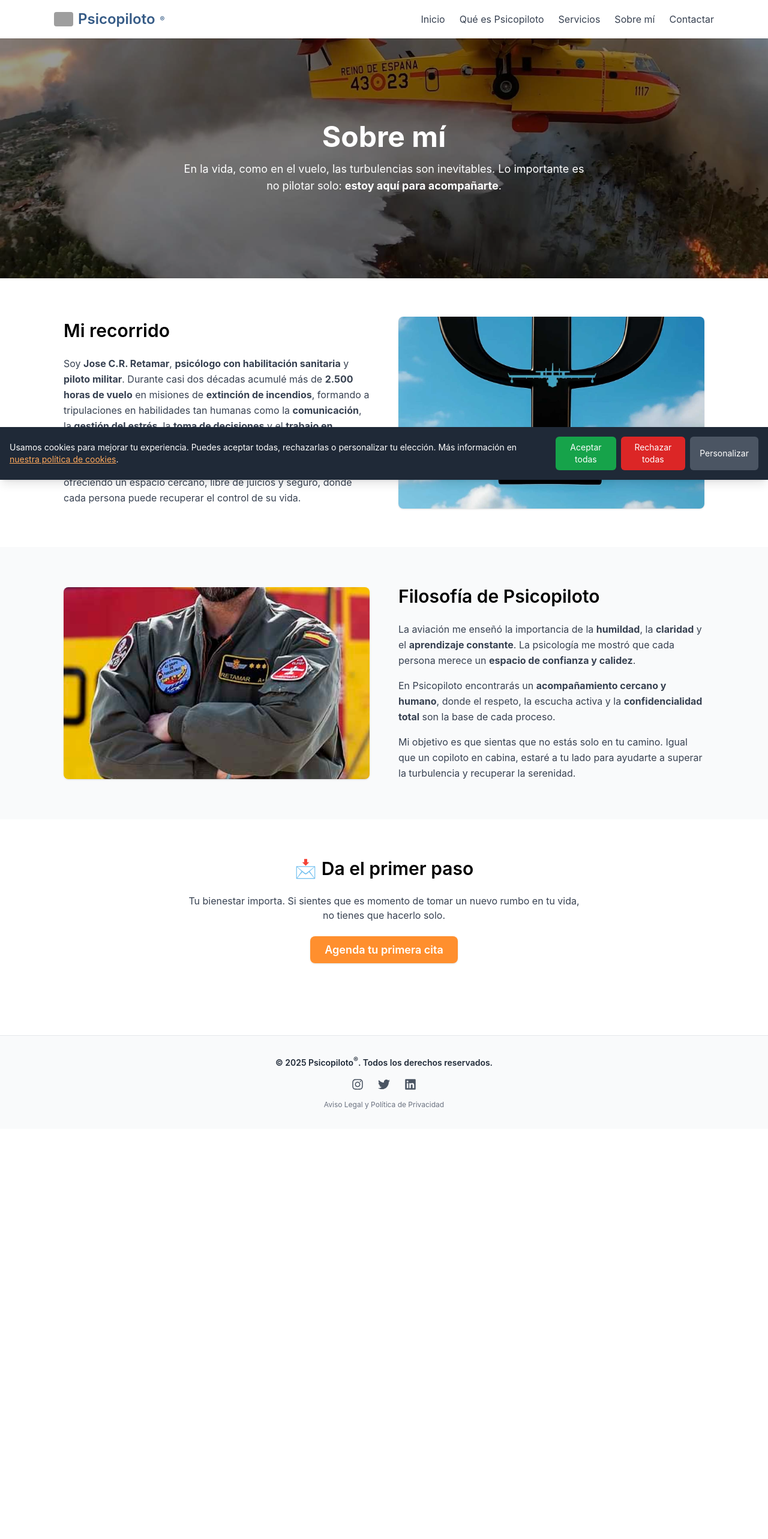
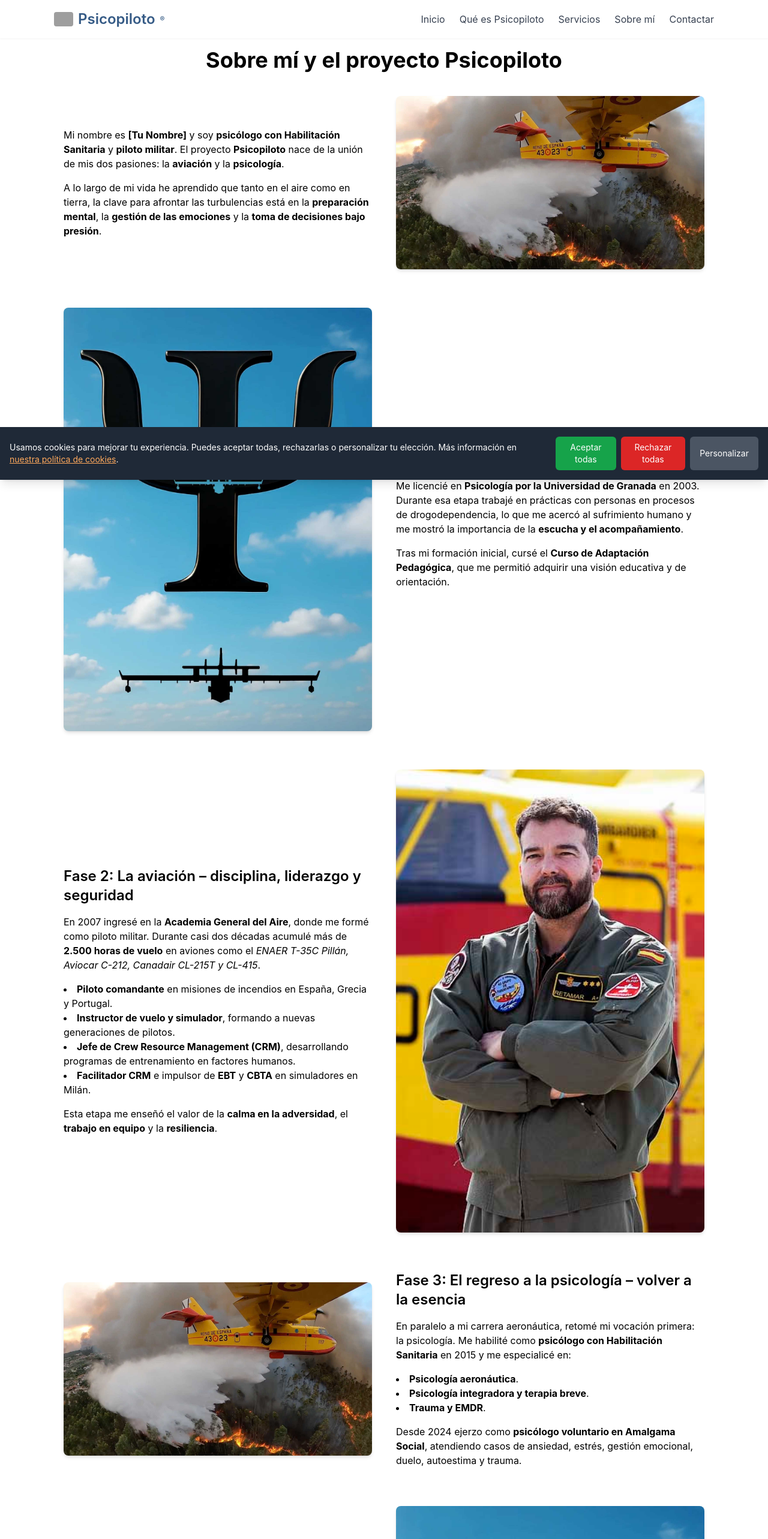
Before and after one commit to psicopiloto/psicopilotopage1, a Next.js app: page /sobre-mi in a window 1280 px wide. Shown: the top 2566 px of the page at 60% size. Before the commit the page ends 1882 px from the top, so only its background shows below. Built offline with nearby package versions, Linux system fonts and the light colour scheme; grey boxes are pictures that could not be loaded.

Commit message:
Update sobre-mi.js22

```diff
--- a/pages/sobre-mi.js
+++ b/pages/sobre-mi.js
@@ -7,115 +7,184 @@ export default function SobreMi() {
   return (
     <div className="min-h-screen flex flex-col">
       <Nav />
-      <main className="flex-grow pt-16">
-        {/* HERO */}
-        <section className="relative h-[50vh] flex items-center justify-center">
+      <main className="flex-grow pt-20 pb-16">
+        <div className="container mx-auto px-4 max-w-5xl">
+          <h1 className="text-4xl font-bold mb-10 text-center">
+            Sobre mí y el proyecto Psicopiloto
+          </h1>
+
+          {/* Intro */}
+          <section className="mb-16">
+            <div className="grid md:grid-cols-2 gap-10 items-center">
+              <div>
+                <p>
+                  Mi nombre es <strong>[Tu Nombre]</strong> y soy{" "}
+                  <strong>psicólogo con Habilitación Sanitaria</strong> y{" "}
+                  <strong>piloto militar</strong>. El proyecto{" "}
+                  <strong>Psicopiloto</strong> nace de la unión de mis dos pasiones:
+                  la <strong>aviación</strong> y la <strong>psicología</strong>.
+                </p>
+                <p className="mt-4">
+                  A lo largo de mi vida he aprendido que tanto en el aire como en tierra,
+                  la clave para afrontar las turbulencias está en la{" "}
+                  <strong>preparación mental</strong>, la{" "}
+                  <strong>gestión de las emociones</strong> y la{" "}
+                  <strong>toma de decisiones bajo presión</strong>.
+                </p>
+              </div>
               <Image
                 src="/sobre1.jpg"
-            alt="Psicopiloto - Psicología y acompañamiento"
-            fill
-            style={{ objectFit: "cover" }}
-            priority
+                alt="Psicopiloto - experiencia en psicología"
+                width={600}
+                height={400}
+                className="rounded-lg shadow-md"
               />
-          <div className="absolute inset-0 bg-black/40 z-10" />
-          <div className="relative z-20 text-center text-white px-6">
-            <h1 className="text-4xl md:text-5xl font-bold mb-4">Sobre mí</h1>
-            <p className="text-lg max-w-2xl mx-auto">
-              En la vida, como en el vuelo, las turbulencias son inevitables.
-              Lo importante es no pilotar solo: <strong>estoy aquí para acompañarte</strong>.
-            </p>
             </div>
           </section>
 
-        {/* BLOQUE 1 */}
-        <section className="py-16 bg-white">
-          <div className="container mx-auto grid md:grid-cols-2 gap-12 items-center">
-            <div>
-              <h2 className="text-3xl font-semibold mb-6">Mi recorrido</h2>
-              <p className="text-gray-700 leading-relaxed mb-4">
-                Soy <strong>Jose C.R. Retamar</strong>,{" "}
-                <strong>psicólogo con habilitación sanitaria</strong> y{" "}
-                <strong>piloto militar</strong>.
-                Durante casi dos décadas acumulé más de{" "}
-                <strong>2.500 horas de vuelo</strong> en misiones de{" "}
-                <strong>extinción de incendios</strong>, formando a tripulaciones
-                en habilidades tan humanas como la{" "}
-                <strong>comunicación</strong>, la{" "}
-                <strong>gestión del estrés</strong>, la{" "}
-                <strong>toma de decisiones</strong> y el{" "}
-                <strong>trabajo en equipo</strong>.
-              </p>
-              <p className="text-gray-700 leading-relaxed">
-                Hoy aplico toda esa experiencia a la{" "}
-                <strong>psicología clínica y online</strong>, ofreciendo un
-                espacio cercano, libre de juicios y seguro, donde cada persona
-                puede recuperar el control de su vida.
-              </p>
-            </div>
-            <div className="relative w-full h-80">
+          {/* Fase 1 */}
+          <section className="mb-16">
+            <div className="grid md:grid-cols-2 gap-10 items-center">
               <Image
                 src="/sobre2.jpg"
-                alt="Psicólogo online en Granada"
-                fill
-                style={{ objectFit: "cover" }}
-                className="rounded-lg shadow"
+                alt="Vocación por la psicología"
+                width={600}
+                height={400}
+                className="rounded-lg shadow-md order-2 md:order-1"
               />
-            </div>
-          </div>
-        </section>
-
-        {/* BLOQUE 2 */}
-        <section className="py-16 bg-gray-50">
-          <div className="container mx-auto grid md:grid-cols-2 gap-12 items-center">
-            <div className="relative w-full h-80 order-2 md:order-1">
-              <Image
-                src="/sobre3.jpg"
-                alt="Psicopiloto - Acompañamiento terapéutico"
-                fill
-                style={{ objectFit: "cover" }}
-                className="rounded-lg shadow"
-              />
-            </div>
               <div className="order-1 md:order-2">
-              <h2 className="text-3xl font-semibold mb-6">Filosofía de Psicopiloto</h2>
-              <p className="text-gray-700 leading-relaxed mb-4">
-                La aviación me enseñó la importancia de la{" "}
-                <strong>humildad</strong>, la{" "}
-                <strong>claridad</strong> y el{" "}
-                <strong>aprendizaje constante</strong>.
-                La psicología me mostró que cada persona merece un{" "}
-                <strong>espacio de confianza y calidez</strong>.
+                <h2 className="text-2xl font-semibold mb-4">
+                  Fase 1: El inicio – vocación por la psicología
+                </h2>
+                <p>
+                  Me licencié en <strong>Psicología por la Universidad de Granada</strong> en 2003.
+                  Durante esa etapa trabajé en prácticas con personas en procesos de drogodependencia,
+                  lo que me acercó al sufrimiento humano y me mostró la importancia de la{" "}
+                  <strong>escucha y el acompañamiento</strong>.
                 </p>
-              <p className="text-gray-700 leading-relaxed mb-4">
-                En Psicopiloto encontrarás un{" "}
-                <strong>acompañamiento cercano y humano</strong>, donde el
-                respeto, la escucha activa y la{" "}
-                <strong>confidencialidad total</strong> son la base de cada
-                proceso.
-              </p>
-              <p className="text-gray-700 leading-relaxed">
-                Mi objetivo es que sientas que no estás solo en tu camino. Igual
-                que un copiloto en cabina, estaré a tu lado para ayudarte a
-                superar la turbulencia y recuperar la serenidad.
+                <p className="mt-4">
+                  Tras mi formación inicial, cursé el{" "}
+                  <strong>Curso de Adaptación Pedagógica</strong>, que me permitió adquirir una visión educativa y de orientación.
                 </p>
               </div>
             </div>
           </section>
 
-        {/* CTA FINAL */}
-        <section className="py-16 bg-white text-center">
-          <h2 className="text-3xl font-semibold mb-6">📩 Da el primer paso</h2>
-          <p className="text-gray-700 mb-8 max-w-2xl mx-auto">
-            Tu bienestar importa.
-            Si sientes que es momento de tomar un nuevo rumbo en tu vida, no
-            tienes que hacerlo solo.
+          {/* Fase 2 */}
+          <section className="mb-16">
+            <div className="grid md:grid-cols-2 gap-10 items-center">
+              <div>
+                <h2 className="text-2xl font-semibold mb-4">
+                  Fase 2: La aviación – disciplina, liderazgo y seguridad
+                </h2>
+                <p>
+                  En 2007 ingresé en la <strong>Academia General del Aire</strong>, donde me formé como piloto militar.
+                  Durante casi dos décadas acumulé más de <strong>2.500 horas de vuelo</strong> en aviones como el{" "}
+                  <em>ENAER T-35C Pillán, Aviocar C-212, Canadair CL-215T y CL-415</em>.
                 </p>
+                <ul className="list-disc list-inside mt-4">
+                  <li><strong>Piloto comandante</strong> en misiones de incendios en España, Grecia y Portugal.</li>
+                  <li><strong>Instructor de vuelo y simulador</strong>, formando a nuevas generaciones de pilotos.</li>
+                  <li><strong>Jefe de Crew Resource Management (CRM)</strong>, desarrollando programas de entrenamiento en factores humanos.</li>
+                  <li><strong>Facilitador CRM</strong> e impulsor de <strong>EBT</strong> y <strong>CBTA</strong> en simuladores en Milán.</li>
+                </ul>
+                <p className="mt-4">
+                  Esta etapa me enseñó el valor de la <strong>calma en la adversidad</strong>,
+                  el <strong>trabajo en equipo</strong> y la <strong>resiliencia</strong>.
+                </p>
+              </div>
+              <Image
+                src="/sobre3.jpg"
+                alt="Psicología y aviación unidas"
+                width={600}
+                height={400}
+                className="rounded-lg shadow-md"
+              />
+            </div>
+          </section>
+
+          {/* Fase 3 */}
+          <section className="mb-16">
+            <div className="grid md:grid-cols-2 gap-10 items-center">
+              <Image
+                src="/sobre1.jpg"
+                alt="Psicólogo con habilitación sanitaria"
+                width={600}
+                height={400}
+                className="rounded-lg shadow-md order-2 md:order-1"
+              />
+              <div className="order-1 md:order-2">
+                <h2 className="text-2xl font-semibold mb-4">
+                  Fase 3: El regreso a la psicología – volver a la esencia
+                </h2>
+                <p>
+                  En paralelo a mi carrera aeronáutica, retomé mi vocación primera: la psicología.
+                  Me habilité como <strong>psicólogo con Habilitación Sanitaria</strong> en 2015 y me especialicé en:
+                </p>
+                <ul className="list-disc list-inside mt-4">
+                  <li><strong>Psicología aeronáutica</strong>.</li>
+                  <li><strong>Psicología integradora y terapia breve</strong>.</li>
+                  <li><strong>Trauma y EMDR</strong>.</li>
+                </ul>
+                <p className="mt-4">
+                  Desde 2024 ejerzo como <strong>psicólogo voluntario en Amalgama Social</strong>, atendiendo casos de ansiedad,
+                  estrés, gestión emocional, duelo, autoestima y trauma.
+                </p>
+              </div>
+            </div>
+          </section>
+
+          {/* Fase 4 */}
+          <section className="mb-16">
+            <div className="grid md:grid-cols-2 gap-10 items-center">
+              <div>
+                <h2 className="text-2xl font-semibold mb-4">
+                  Fase 4: El voluntariado – la parte más humana
+                </h2>
+                <p>
+                  El voluntariado ha sido siempre un pilar en mi vida. En mi juventud colaboré con{" "}
+                  <strong>Solidarios para el Desarrollo</strong>, trabajando con personas mayores en fases iniciales de demencia.
+                </p>
+                <p className="mt-4">
+                  Más tarde, en 2019, cofundé <strong>Edades Granada</strong>, dedicada al cuidado de personas mayores y ayuda a domicilio.
+                </p>
+                <p className="mt-4">
+                  Estas experiencias me han recordado que detrás de cada historia hay alguien que merece ser escuchado con respeto y cercanía.
+                </p>
+              </div>
+              <Image
+                src="/sobre2.jpg"
+                alt="Voluntariado y atención humana"
+                width={600}
+                height={400}
+                className="rounded-lg shadow-md"
+              />
+            </div>
+          </section>
+
+          {/* Hoy */}
+          <section>
+            <h2 className="text-2xl font-semibold mb-4">Hoy: Psicopiloto</h2>
+            <p>
+              Hoy, en <strong>Psicopiloto</strong>, uno lo aprendido en la aviación con la psicología para ofrecer un acompañamiento diferente.
+              Si en la cabina de un avión entrenábamos la mente para afrontar lo inesperado y mantener la seguridad,
+              en la terapia aplico esa misma filosofía: ayudarte a ganar <strong>confianza</strong>, manejar la <strong>ansiedad</strong>
+              y recuperar el <strong>control de tu vida</strong>.
+            </p>
+            <p className="mt-4">
+              Porque todos merecemos <strong>volar con seguridad</strong>, también en su propio camino personal.
+            </p>
+          </section>
+
+          {/* Call to action */}
+          <div className="mt-12 text-center">
             <Link href="/contacto">
               <span className="px-6 py-3 bg-softorange-500 text-white rounded-lg text-lg font-semibold shadow hover:bg-softorange-600 transition">
-              Agenda tu primera cita
+                Reserva tu primera consulta
               </span>
             </Link>
-        </section>
+          </div>
+        </div>
       </main>
       <Footer />
     </div>
```
Lines whose indentation alone changed are shown as unchanged.
